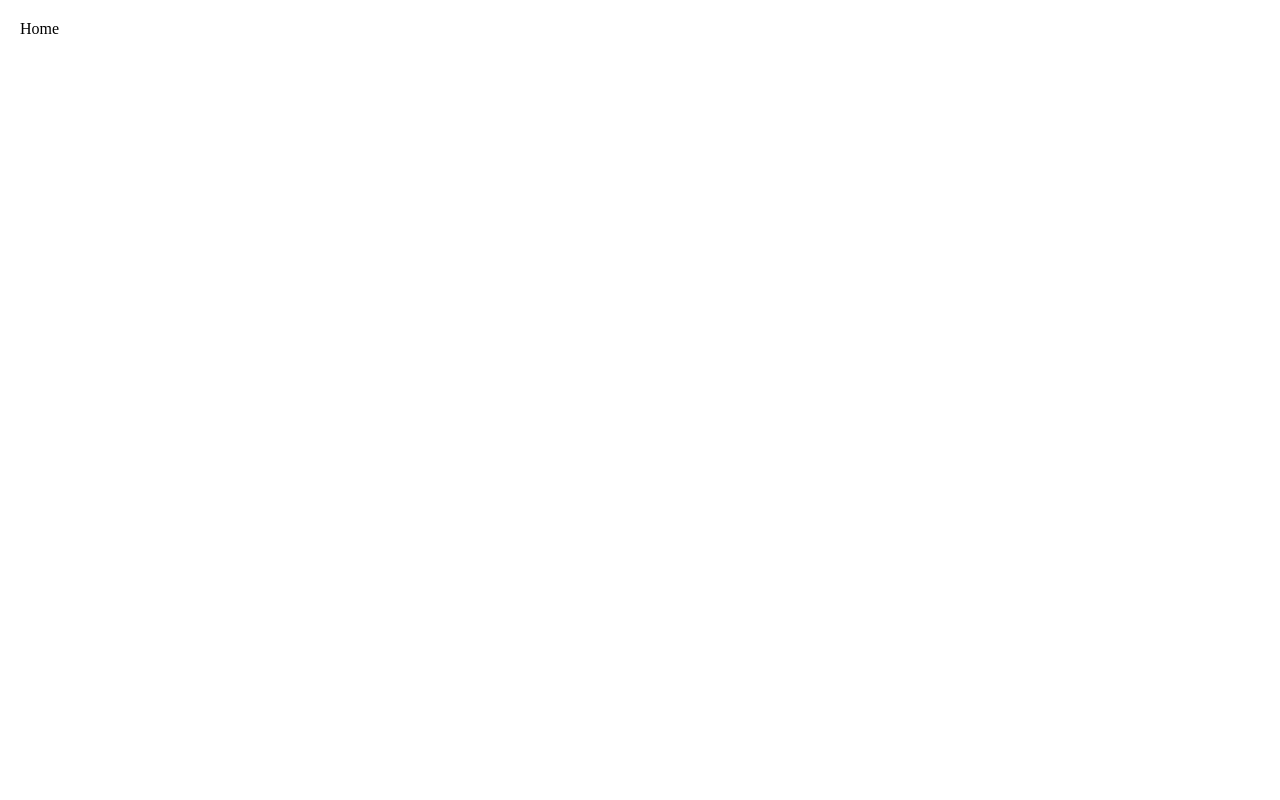
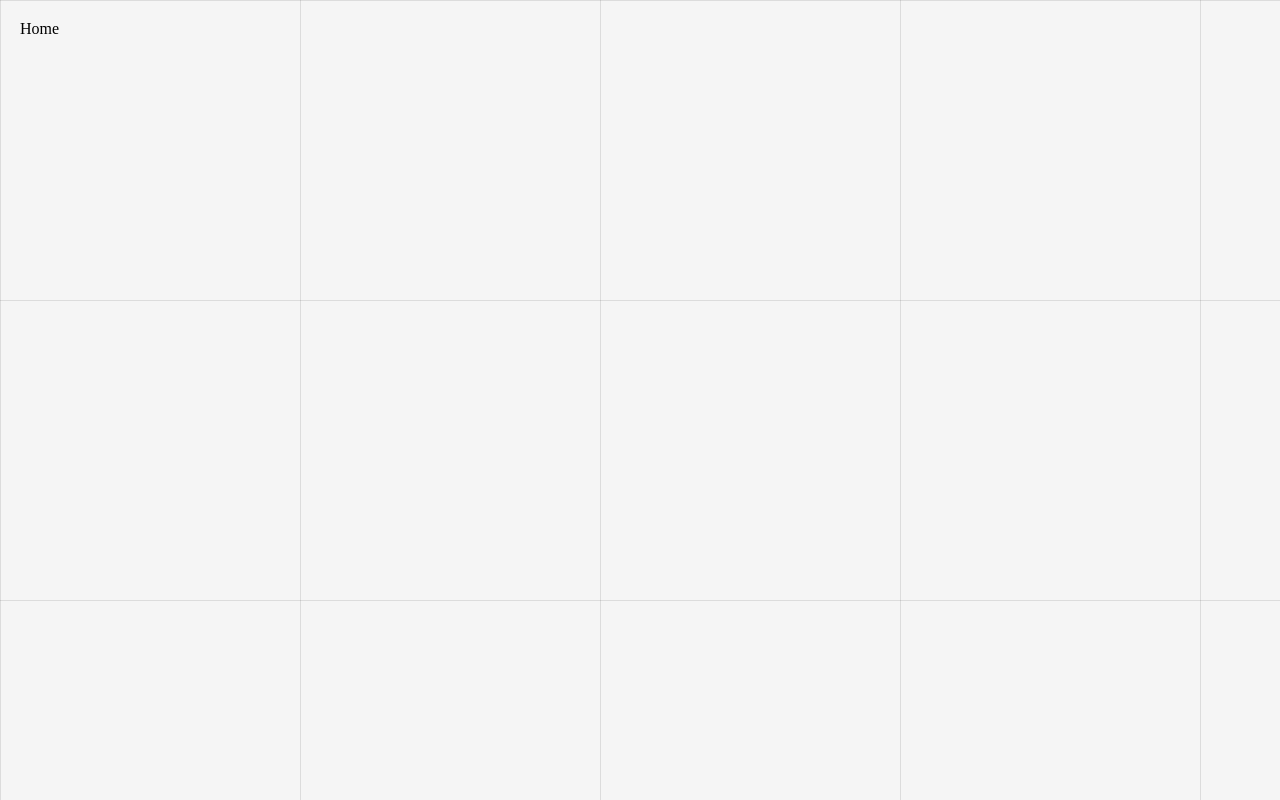
Before and after one commit to gahyeon11/FE-Porffolio, a React (Vite) app: page / in a window 1280 px wide. Built offline with nearby package versions, Linux system fonts and the light colour scheme.

Commit message:
[Desidn] 기본 그리드, 배경 스타일 #1

```diff
--- a/src/styles/global.ts
+++ b/src/styles/global.ts
@@ -1,7 +1,7 @@
 import { createGlobalStyle } from "styled-components";
 
 export const GlobalStyle = createGlobalStyle`
-  @import url('https://fonts.googleapis.com/css2?family=Nanum+Gothic:wght@400;700;800&family=Poppins:wght@100;200;300;400;500;600;700;800&display=swap');
+  /* @import url('https://fonts.googleapis.com/css2?family=Nanum+Gothic:wght@400;700;800&family=Poppins:wght@100;200;300;400;500;600;700;800&display=swap'); */
 
   * {
     margin: 0;
@@ -10,11 +10,13 @@ export const GlobalStyle = createGlobalStyle`
     font-family: ${({ theme }) => theme.fontFamily.en};
   }
 
-  body {
-    margin: 0;
-    padding: 0;
-    color: ${({ theme }) => theme.color.black};
-    background-color: ${({ theme }) => theme.color.white};
+  body, #root {
+    background-color: ${({theme})=> theme.color.background};
+    background-image:
+      linear-gradient(rgba(0, 0, 0, 0.1) 1px, transparent 1px),
+      linear-gradient(90deg, rgba(0, 0, 0, 0.1) 1px, transparent 1px);
+    background-size: 300px 300px;
+    font-family: ${({ theme }) => theme.fontFamily.en};
   }
 
   a {
```
